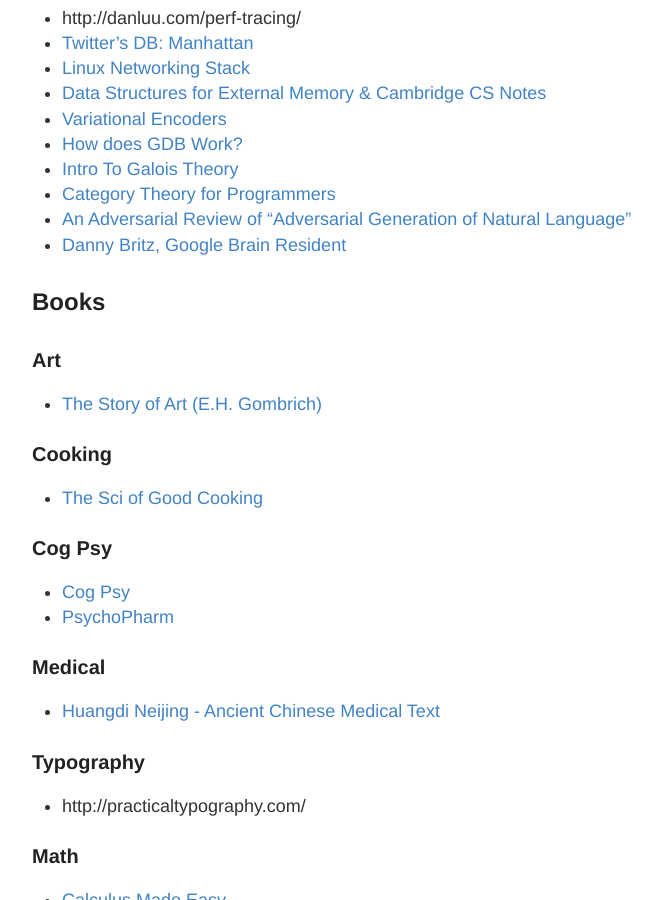
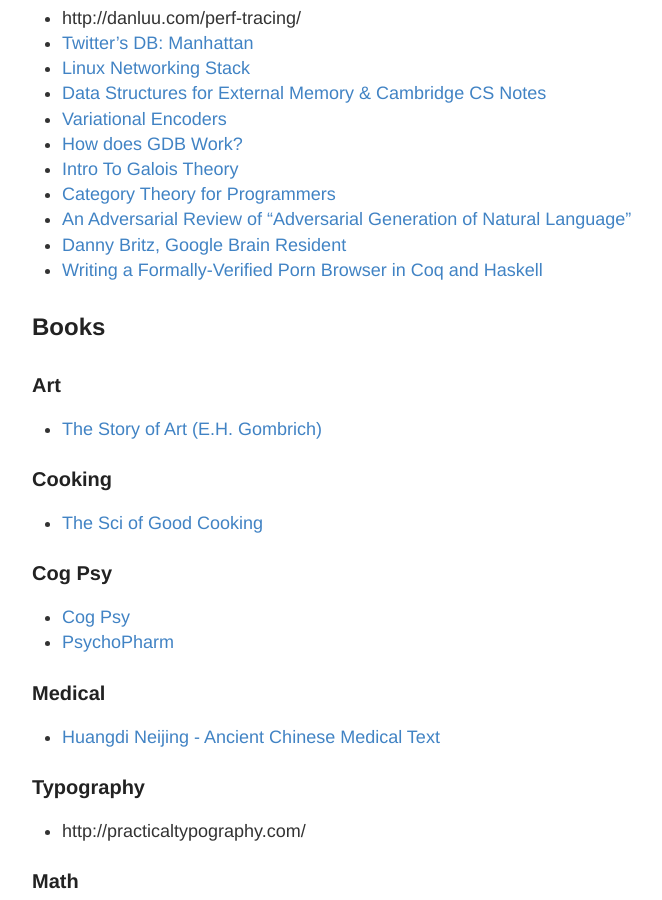
Before and after one commit to RONNCC/ronncc.github, a Jekyll site: the page built from _posts/2015-12-25-ReadingList.md, in a window 1280 px wide and 900 px high, scrolled down 1969 px. Shown: the whole window, without its empty margins (248-910 px from the left). Built offline with Jekyll 4.4.1, drawn with Linux system fonts in a browser that asks for light colours; comment, search, counter and statistics services are not loaded.

Commit message:
Update 2015-12-25-ReadingList.md

```diff
--- a/_posts/2015-12-25-ReadingList.md
+++ b/_posts/2015-12-25-ReadingList.md
@@ -81,6 +81,7 @@
 - [Category Theory for Programmers](https://bartoszmilewski.com/2014/10/28/category-theory-for-programmers-the-preface/)
 - [An Adversarial Review of “Adversarial Generation of Natural Language”](https://medium.com/@yoav.goldberg/an-adversarial-review-of-adversarial-generation-of-natural-language-409ac3378bd7)
 - [Danny Britz, Google Brain Resident](http://www.wildml.com/)
+- [Writing a Formally-Verified Porn Browser in Coq and Haskell](http://www.michaelburge.us/2017/08/25/writing-a-formally-verified-porn-browser-in-coq.html)
 
 ## Books
 
```
